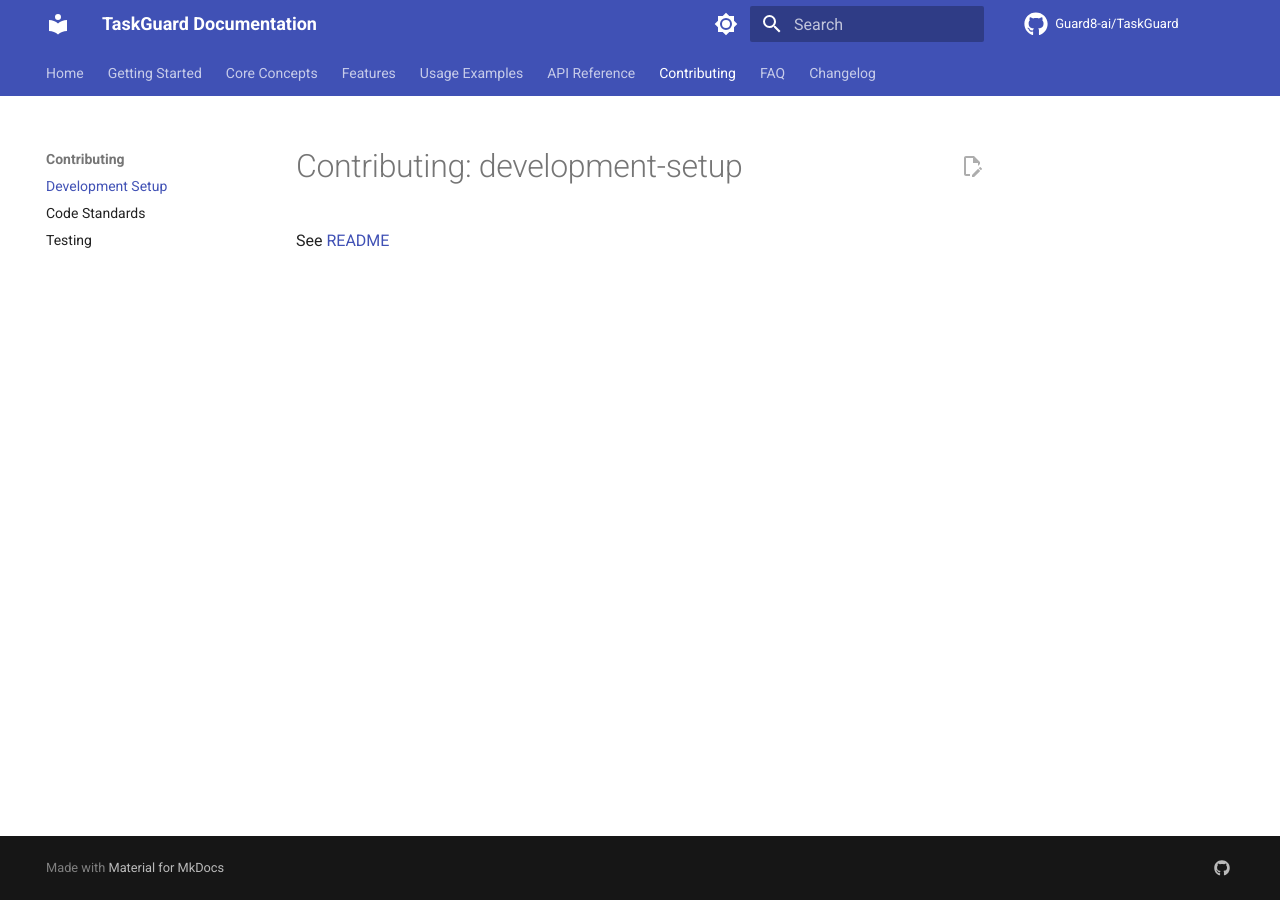
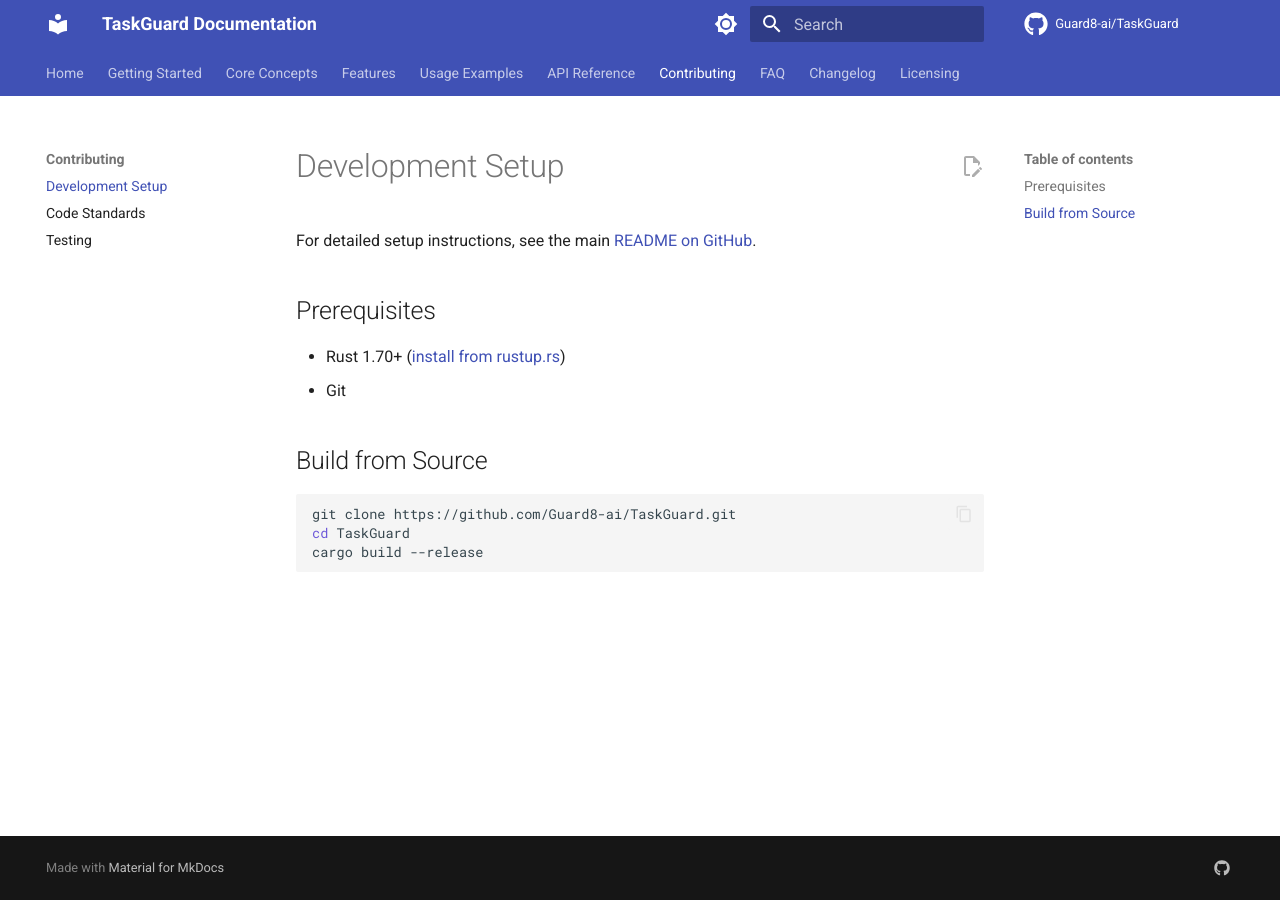
Before and after one commit to Guard8-ai/TaskGuard, an MkDocs documentation site: the page built from docs/contributing/development-setup.md, in a window 1280 px wide. Built offline with MkDocs 1.6.1 and Material for MkDocs 9.7.7, drawn with Linux system fonts in a browser that asks for light colours; comment, search, counter and statistics services are not loaded; the version menu is left out.

Commit message:
docs: Fix ReadTheDocs build errors
- Fix broken README.md links in contributing docs (change to GitHub links)
- Add licensing.md to navigation
- Fix LICENSE file links to point to GitHub
- All mkdocs build warnings resolved

🤖 Generated with [Claude Code](https://claude.com/claude-code)

Co-Authored-By: Claude <noreply@anthropic.com>

````diff
--- a/docs/contributing/development-setup.md
+++ b/docs/contributing/development-setup.md
@@ -1,2 +1,16 @@
-# Contributing: development-setup
-See [README](../../README.md)
+# Development Setup
+
+For detailed setup instructions, see the main [README on GitHub](https://github.com/Guard8-ai/TaskGuard#readme).
+
+## Prerequisites
+
+- Rust 1.70+ ([install from rustup.rs](https://rustup.rs/))
+- Git
+
+## Build from Source
+
+```bash
+git clone https://github.com/Guard8-ai/TaskGuard.git
+cd TaskGuard
+cargo build --release
+```
--- a/mkdocs.yml
+++ b/mkdocs.yml
@@ -122,3 +122,4 @@ nav:
       - Testing: contributing/testing.md
   - FAQ: faq.md
   - Changelog: changelog.md
+  - Licensing: licensing.md
````
Also changed, not shown: docs/contributing/code-standards.md (+11 -2 lines), docs/contributing/testing.md (+16 -2 lines), docs/licensing.md (added, +94 -0 lines).
